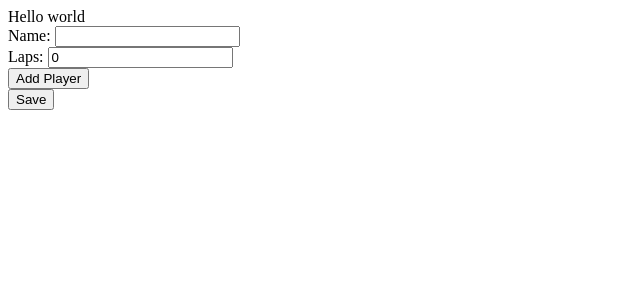
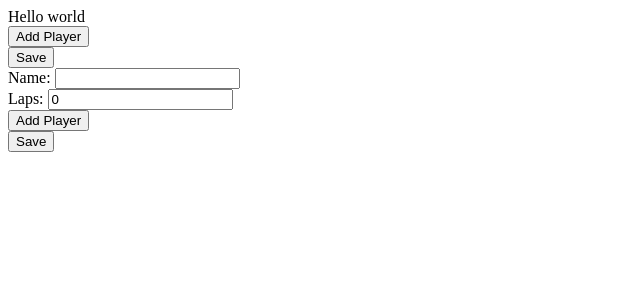
Before and after one commit to Larry-Larios01/larryio-front, a Vue app in the folder racer-front/: page / in a window 1280 px wide. Shown: the top 300 px of the page, without its empty margins (0-640 px from the left). Built offline with nearby package versions, Linux system fonts and the light colour scheme.

Commit message:
adding teh logic of add player

```diff
--- a/racer-front/src/App.vue
+++ b/racer-front/src/App.vue
@@ -3,12 +3,13 @@ import { defineComponent, ref } from "vue"
 import Competition from "./components/Competition.vue"
 import CompetitionRegistration from "./components/CompetitionRegistration.vue";
 import type { Competition as CompetitionT, Player } from "./models";
-
+import PlayerRegistration from "./components/PlayerRegistration.vue";
 export default defineComponent({
   name: "App",
   components: {
     Competition,
-    CompetitionRegistration
+    CompetitionRegistration,
+    PlayerRegistration
   },
   setup() {
     const hello = ref("world")
@@ -32,6 +33,7 @@ export default defineComponent({
 
   <main>
     <div>Hello {{ hello }}</div>
+    <PlayerRegistration> </PlayerRegistration>
     <CompetitionRegistration v-if="!currentCompetition" v-on:register="register">
     </CompetitionRegistration>
 
--- a/racer-front/src/components/PlayerRegistration.vue
+++ b/racer-front/src/components/PlayerRegistration.vue
@@ -0,0 +1,52 @@
+<script lang="ts">
+import { onMounted, PropType, reactive } from 'vue';
+import { ref, defineComponent } from 'vue';
+import type {Player, Results} from '@/models';
+
+export default defineComponent({
+  name: 'PlayerRegistration',
+
+  emits: ['registered'],
+
+
+  setup(props, {emit}) {
+
+        const players = ref<Player[]>([]);
+        function addPlayer() {
+            players.value.push({ name: "", podium: { place1: 0, place2: 0, place3: 0 }, })
+        }
+
+        function save(){
+            emit('registered', players)
+
+        }
+
+
+
+
+        return {
+            addPlayer,
+            players,
+            save
+
+        }
+  },
+});
+</script>
+
+
+
+<template>
+    <form v-on:submit.prevent="save">
+        <div>
+            <div v-for="(player, index) in players" v-bind:key="index">
+                <label>Player {{ index + 1 }}
+                    <input type="text" v-model="player.name">
+                </label>
+            </div>
+            <button type="button" v-on:click="addPlayer">Add Player</button>
+        </div>
+        <button type="submit">Save</button>
+    </form>
+
+</template>
```
